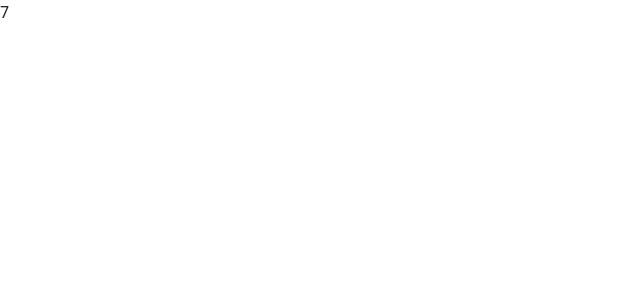
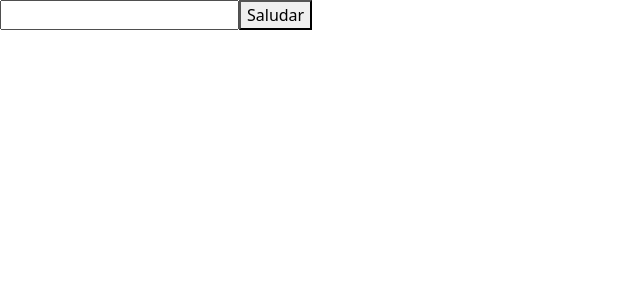
Before and after one commit to ssepulvedamcl/medu-react-desde-cero, a React (Create React App) app: page / in a window 1280 px wide. Shown: the top 300 px of the page, without its empty margins (0-640 px from the left). Built offline with nearby package versions, Linux system fonts and the light colour scheme.

Commit message:
week-4.1 Eventos

```diff
--- a/src/App.js
+++ b/src/App.js
@@ -1,11 +1,10 @@
 import './App.css';
 import Persona from './Persona';
-import Contador from './Contador';
 
 function App() {
   return (
     <div>
-      <Contador />
+      <Persona />
     </div>
   );
 }
--- a/src/Persona.js
+++ b/src/Persona.js
@@ -2,13 +2,35 @@ import React from 'react';
 import './Persona.css';
 
 class Persona extends React.Component {
+    constructor(props) {
+        super(props);
+        this.state = {
+            saludo: ''
+        }
+    }
+
+    /*
+    saludar = () =>{
+        this.setState({ saludo: "Hola Mundo :)" });
+    }
+    */
+    saludar(e) {
+        e.preventDefault();
+        this.setState({ saludo: "Hola Mundo :)" });
+    }
+
+    actualizarSaludo = (e) => {
+        this.setState({saludo: e.target.value })
+    }
+
     render() {
         return(
             <div>
-                Esta es una persona y es
-                <div style={{ color : 'blue' }}>
-                    {this.props.nombre}
-                </div>
+                <input onChange={this.actualizarSaludo}></input>
+                <button onClick={this.saludar.bind(this)}>
+                    Saludar
+                </button>
+                {this.state.saludo}
             </div>
         )
     }
```
